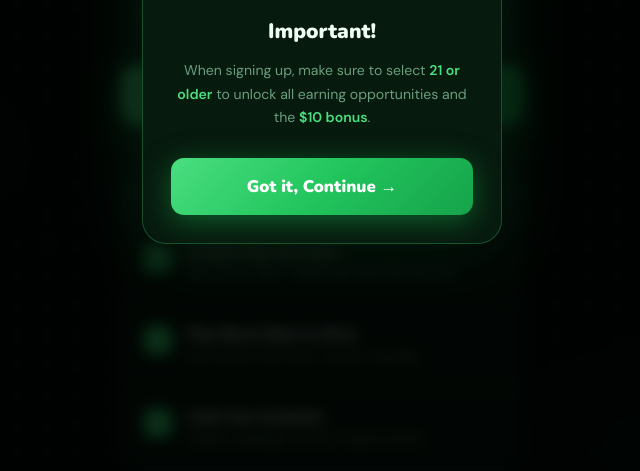
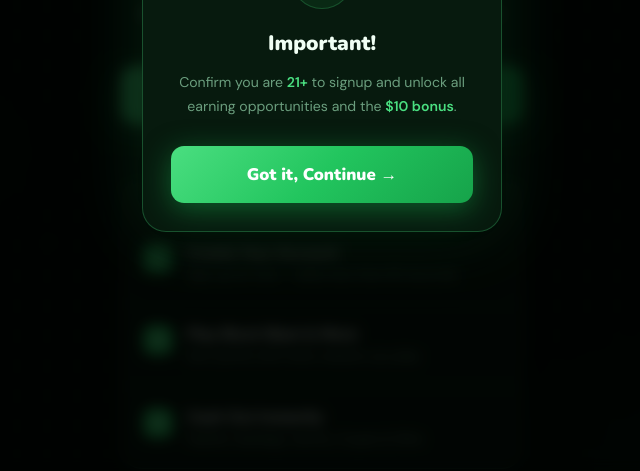
Before and after one commit to TKT007/freecash-tk-replit, a plain HTML site: page fch-block-tk2.html in a window 1280 px wide. Both pictures are taken after a click on the button "Get Started — It's Free →". Shown: the part 329-800 px from the top of the page, without its empty margins (318-958 px from the left). Drawn offline with nearby package versions, Linux system fonts and the light colour scheme.

Commit message:
Update fch-block-tk2.html

```diff
--- a/fch-block-tk2.html
+++ b/fch-block-tk2.html
@@ -412,7 +412,7 @@
     </div>
     <div class="modal-title">Important!</div>
     <div class="modal-body">
-      When signing up, make sure to select <strong>21 or older</strong> to unlock all earning opportunities and the <strong>$10 bonus</strong>.
+      Confirm you are <strong>21+</strong> to signup and unlock all earning opportunities and the <strong>$10 bonus</strong>.
     </div>
     <a class="modal-cta" href="https://tk.unlockbonusapp.com/click">Got it, Continue →</a>
   </div>
```
